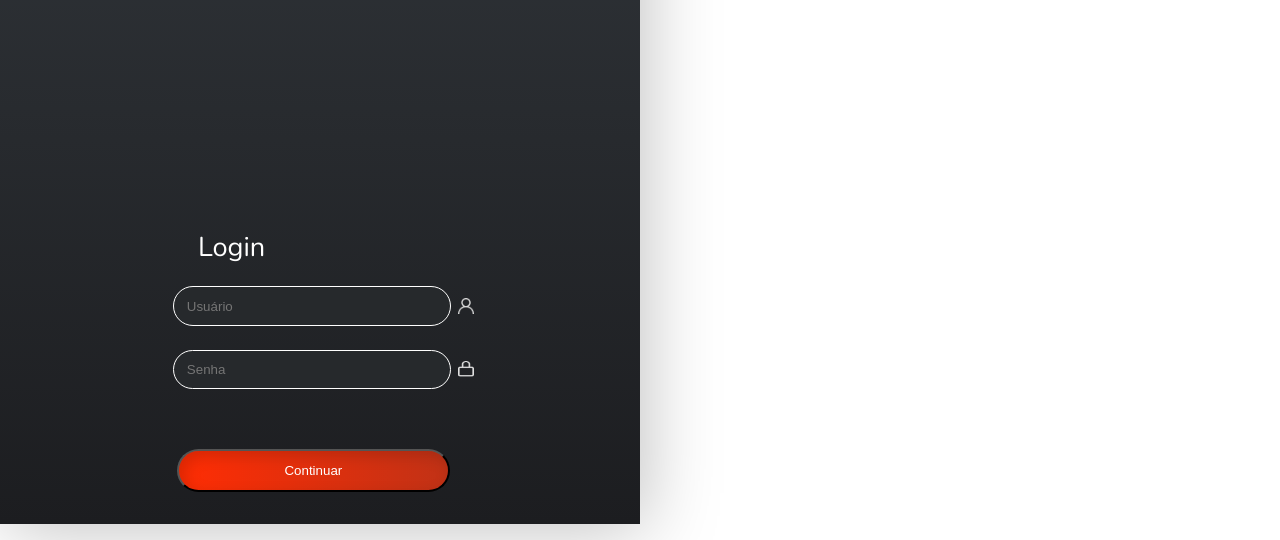
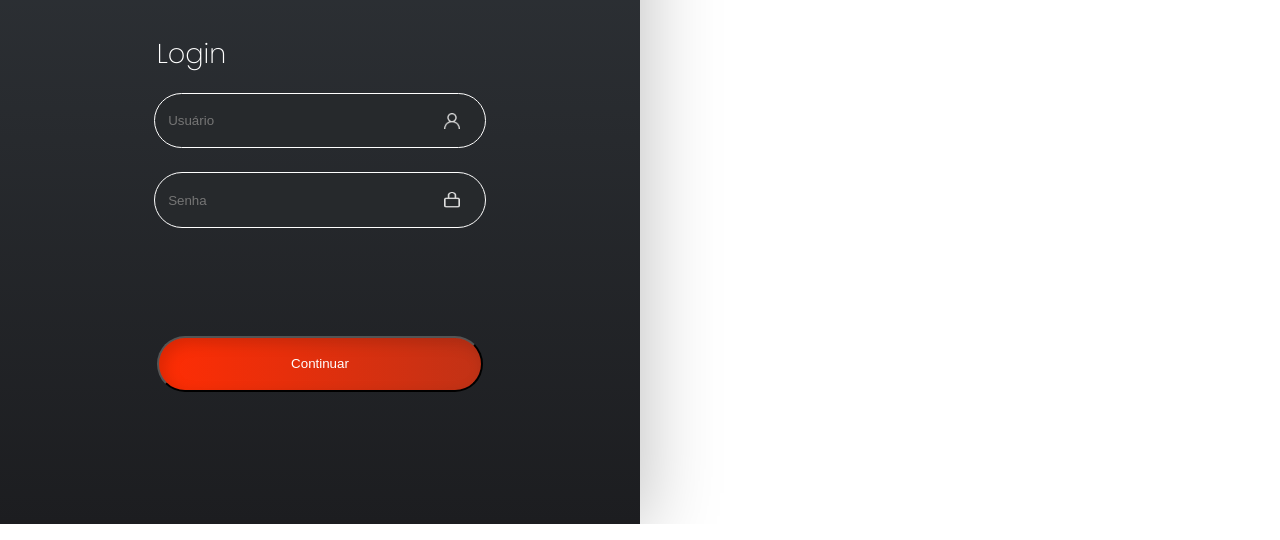
Before and after one commit to reisrafaell/Projeto-Pratico, a plain HTML site: page index.html in a window 1280 px wide. Shown: the part 276-816 px from the top of the page. Drawn offline with nearby package versions, Linux system fonts and the light colour scheme.

Commit message:
Feat: modificando a estrutura do código

```diff
--- a/index.css
+++ b/index.css
@@ -1,6 +1,6 @@
 @import url("./styles/reset.css");
 
-@import url("https://fonts.googleapis.com/css2?family=Nunito:ital,wght@0,400;0,700;1,400&display=swap");
+@import url('https://fonts.googleapis.com/css2?family=Poppins:wght@200&display=swap');
 
 @import url("./styles/globalStyle.css");
 
--- a/index.html
+++ b/index.html
@@ -9,7 +9,7 @@
     <title>Home</title>
 </head>
 <body>
-    <main class="container">
+    <main>
        <section class="sectionLeft">
            <div class="containerSc1">
                <h1> Olá,</h1>
@@ -19,15 +19,18 @@
             <div class="txtInput">
 
             <div class="cardLogin">
-               <input type="text" name="usuário" required placeholder="Usuário" id="placeholderLogin">
+               <input  id="user" type="text" name="usuário" required placeholder="Usuário">
                <img src="./assets/Vector.png" alt="img-usuário">
             </div>
             <div class="cardLogin">
-            <input type="password" name="senha" required placeholder="Senha">
+            <input type="password" name="senha" id="senhaa" required placeholder="Senha">
             <img src="./assets/Vector (1).png" alt="img-senha">
             </div>
+            <div id="textError">
+
+            </div>
             <div id="buttonLogin">
-                <button class="btnLogin">Continuar</button>
+                <button class="btnLogin" id="#buttonLogin" >Continuar</button>
             </div>
 
             </div>
@@ -43,7 +46,7 @@
 
 
     </main>
-    <script type="module" src="./index.js"></script>
+    <script  src="./index.js"></script>
 
 </body>
 </html>
--- a/index.js
+++ b/index.js
@@ -1,3 +1,3 @@
-import login from './login'
+import login from './login.js'
 
 login()
--- a/styles/globalStyle.css
+++ b/styles/globalStyle.css
@@ -1,4 +1,4 @@
 body{
     overflow-y: hidden;
-    font-family: 'Nunito', sans-serif;
+    font-family: 'Poppins', sans-serif;
 }
--- a/styles/imageRightLoginPage.css
+++ b/styles/imageRightLoginPage.css
@@ -2,7 +2,7 @@
 .cardLogin img{
     width: 1em;
     height: 1em;
-    /*margin: 0 -2.5em;*/
+    margin: 0 0 0 -1em;
 }
 
  .imgLogin{
--- a/styles/salutation.css
+++ b/styles/salutation.css
@@ -1,24 +1,25 @@
 .containerSc1{
     display: flex;
     flex-direction: column;
-    align-items: center;
-    align-content: flex-start;
+    align-items: flex-start;
+    justify-content: flex-start;
 }
 
 
 .containerSc1 h1{
     font-size: 3.5em;
-    margin: 3em 0 0.3em -2.8em;
+    margin: 0 0 0.2em;
+
 
 }
 
 .containerSc1 p{
     font-size: 1em;
-    margin: 0 1em 8em 1em;
+
 }
 .containerSc1 label{
     font-size: 1.7em;
-    margin: 4em 0 0.5em -6.5em;
+    margin: 4em 0 0.5em ;
     justify-content: center;
 
 }
--- a/styles/sectionInputPage.css
+++ b/styles/sectionInputPage.css
@@ -3,7 +3,7 @@
 .txtInput{
     display: flex;
     flex-direction: column;
-    width: 60%;
+    width: 100%;
     justify-content:center;
     align-items: flex-start;
 }
@@ -20,8 +20,8 @@
 
 }
 .cardLogin input{
-    padding:1.4em 6.5em 1.4em 1em;
-    margin: 0.9em 0.5em;
+    padding: 2em 10.5em 2em 1em;
+    margin: 0.9em -2em;
     height: 2.8em;
     background: #26292C;
     border: 1px solid #FFFFFF;
@@ -33,20 +33,35 @@
 }
 
 
+
+#textError{
+    display: flex;
+    width: 100%;
+    height: 6em;
+    justify-content: center;
+    text-align: center;
+    color: #FF2D04;
+
+
+}
+
+
 #buttonLogin{
 
     display: flex;
     width: 100%;
+    height: 5em;
     justify-content: center;
-    margin: 3em 0;
+
 }
 
 
 .btnLogin{
-    width: 20.5em ;
+    width: 24.5em ;
 
-    margin: 0 0 0 -1em;
-    height: 3.2em;
+
+
+    height: 4.2em;
     background: linear-gradient(90deg, #FF2D04 0%, #C13216 100%);
     box-shadow: inset 5px 5px 15px rgba(0, 0, 0, 0.15);
     border-radius: 50px;
--- a/styles/sectionLoginPage.css
+++ b/styles/sectionLoginPage.css
@@ -1,14 +1,14 @@
 
 
-.container {
+main {
     display: flex;
     justify-content: center;
-    font-family: 'Nunito', sans-serif;
+    font-family: 'Poppins', sans-serif;
 
 }
 
 .sectionLeft{
-    flex-grow: 1;
+    display: flex;
     width: 100%;
     height: 100vh;
     color: white;
@@ -16,6 +16,7 @@
     box-shadow: 4px 4px 70px rgba(0, 0, 0, 0.25);
     justify-content: center;
     align-items: center;
+
 }
 
 
```
Also changed, not shown: login.js (+14 -0 lines).
